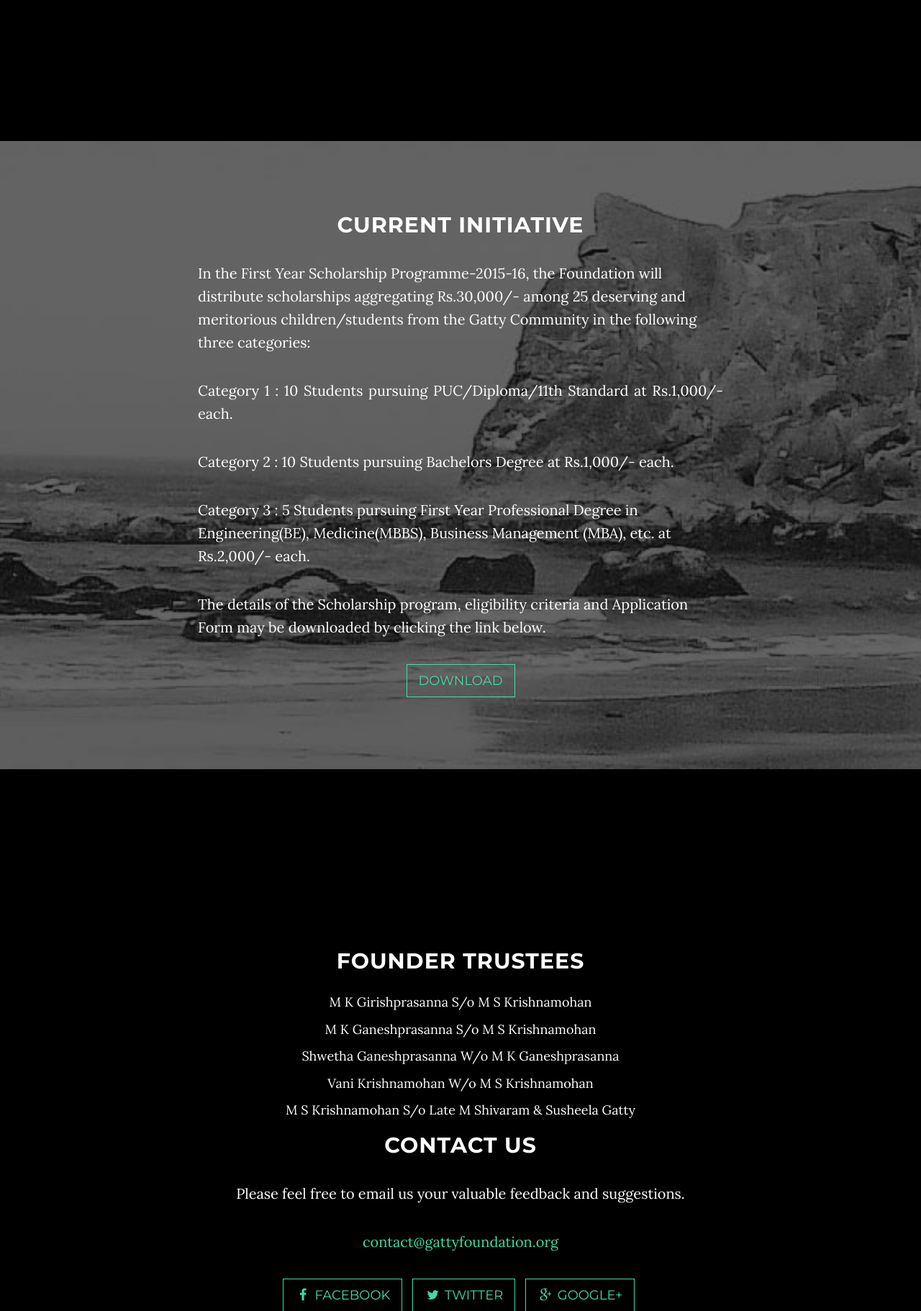
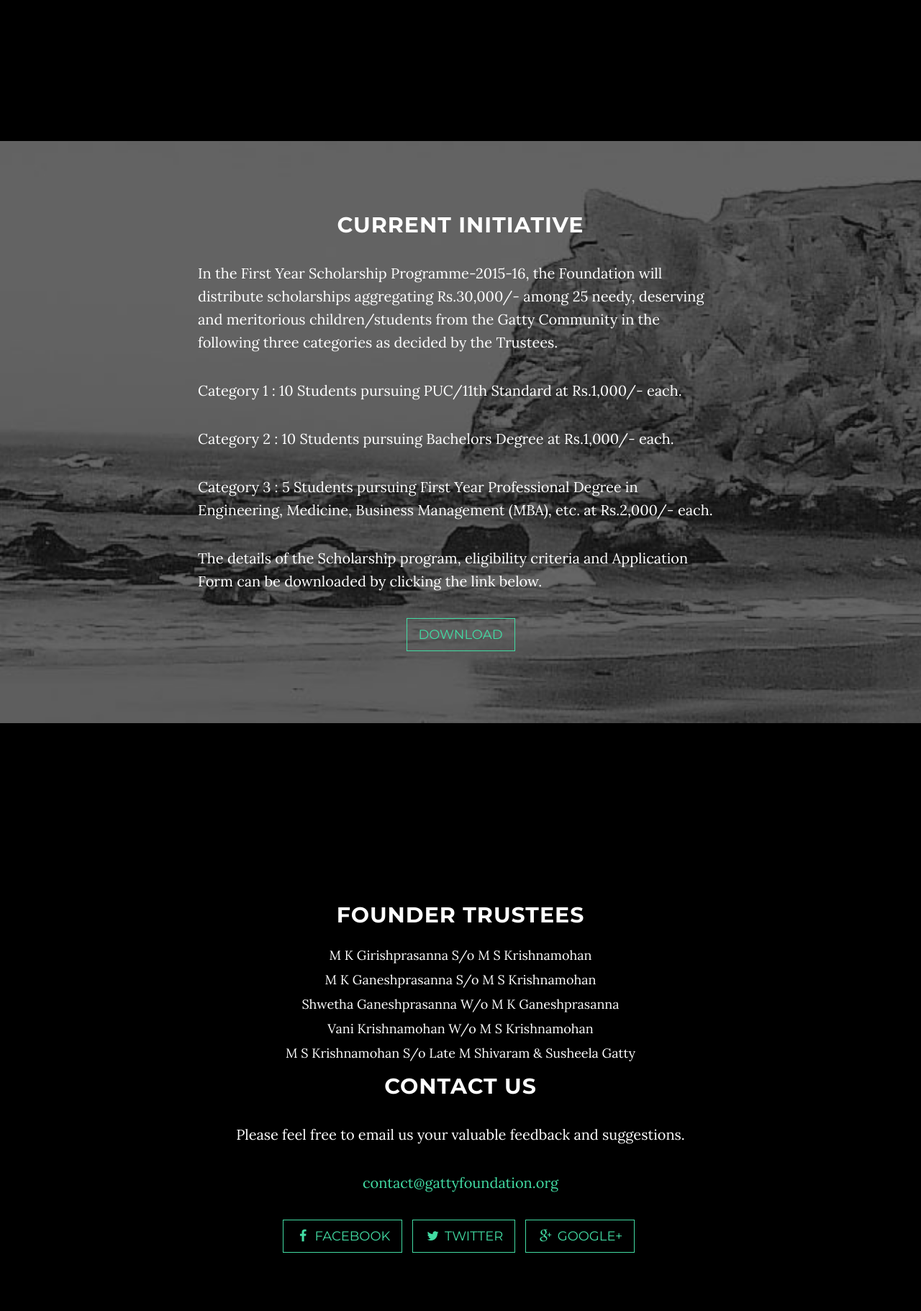
Before and after one commit to ganeshprasanna/greyscale, a Rails app: page / in a window 1280 px wide. Shown: the part 1499-3321 px from the top of the page at 72% size. Run offline with Rails 7, Linux system fonts and the light colour scheme; style sheets or scripts are compiled from the project's sources; some libraries are stand-ins or nearby versions.

Commit message:
Revert c5ff710..c7c6757
This rolls back to commit c5ff710fef6fda3318ac5df36bc1c3d425d4e595.

```diff
--- a/app/assets/stylesheets/_greyscale.scss
+++ b/app/assets/stylesheets/_greyscale.scss
@@ -39,7 +39,7 @@ p {
 p.contact {
     margin: 0 0 25px;
     font-size: 18px;
-    line-height: .7;
+    line-height: .5;
 }
 
 @media(min-width:768px) {
--- a/app/controllers/application_controller.rb
+++ b/app/controllers/application_controller.rb
@@ -16,6 +16,4 @@ class ApplicationController < ActionController::Base
   def default_url_options(options={})
    { :locale => I18n.locale }
   end
-
-
 end
--- a/app/views/layouts/application.html.erb
+++ b/app/views/layouts/application.html.erb
@@ -60,7 +60,7 @@
                     </li>
                     <li>
                       <% if I18n.locale.to_s == 'en' %>
-                        <%= link_to 'ಕನ್ನಡ', url_for( :locale => 'kn', controller: 'application', action:'home' ), :class => "#{ 'selected' if I18n.locale.to_s == 'kn' }" %>
+                        <%= link_to 'ಕನ್ನಡ', url_for( :locale => 'kn' ), :class => "#{ 'selected' if I18n.locale.to_s == 'kn' }" %>
                       <% else %>
                         <%= link_to 'ENGLISH', url_for( :locale => 'en' ), :class => "#{ 'selected' if I18n.locale.to_s == 'en' }" %>
                       <% end %>
--- a/config/locales/en.yml
+++ b/config/locales/en.yml
@@ -37,11 +37,11 @@ en:
   about4: ""
   about5: "The Foundation fulfills the philanthropic mission of the Trust by supporting individuals from the Gatty Community committed towards advancement of Education."
   download0: "CURRENT INITIATIVE"
-  download1: "In the First Year Scholarship Programme-2015-16, the Foundation will distribute scholarships aggregating Rs.30,000/- among 25 deserving and meritorious children/students from the Gatty Community in the following three categories:"
-  download2: "Category 1 : 10 Students pursuing PUC/Diploma/11th Standard at Rs.1,000/- each."
+  download1: "In the First Year Scholarship Programme-2015-16, the Foundation will distribute scholarships aggregating Rs.30,000/- among 25 needy, deserving and meritorious children/students from the Gatty Community in the following three categories as decided by the Trustees."
+  download2: "Category 1 : 10 Students pursuing PUC/11th Standard at Rs.1,000/- each."
   download3: "Category 2 : 10 Students pursuing Bachelors Degree at Rs.1,000/- each."
-  download4: "Category 3 : 5 Students pursuing First Year Professional Degree in Engineering(BE), Medicine(MBBS), Business Management (MBA), etc. at Rs.2,000/- each."
-  download5: "The details of the Scholarship program, eligibility criteria and Application Form may be downloaded by clicking the link below."
+  download4: "Category 3 : 5 Students pursuing First Year Professional Degree in Engineering, Medicine, Business Management (MBA), etc. at Rs.2,000/- each."
+  download5: "The details of the Scholarship program, eligibility criteria and Application Form can be downloaded by clicking the link below."
   contact0: "CONTACT US"
   contact1: "Please feel free to email us your valuable feedback and suggestions."
   founder0: "FOUNDER TRUSTEES"
--- a/config/locales/kn.yml
+++ b/config/locales/kn.yml
@@ -45,7 +45,7 @@ kn:
   contact0: "ಮಣ್ಣಗುಡ್ಡೆ  ಗಟ್ಟಿ  ಫೌಂಡೇಶನ್ ಸಂಪರ್ಕ"
   contact1: "ನಮ್ಮ ಈ ಪ್ರಥಮ ಪ್ರಯತ್ನದ ಬಗ್ಗೆ ನಿಮ್ಮ ಅನಿಸಿಕೆಗಳನ್ನು ನಮ್ಮೊಂದಿಗೆ "
   founder0: "ಸ್ಥಾಪಕ ಟ್ರಸ್ಟಿಗಳು:"
-  founder1: "ಎಂ ಕೆ  ಗಿರೀಶ್ ಪ್ರಸನ್ನ"
+  founder1: "ಎಂ ಕೆ ಗಿರಿಶ್ ಪ್ರಸನ್ನ"
   founder2: "ಎಂ ಕೆ ಗಣೇಶಪ್ರಸನ್ನ"
   founder3: "ಶ್ವೇತಾ ಗಣೇಶ್ ಪ್ರಸನ್ನ"
   founder4: "ವಾಣಿ ಕೃಷ್ಣಮೋಹನ"
```
